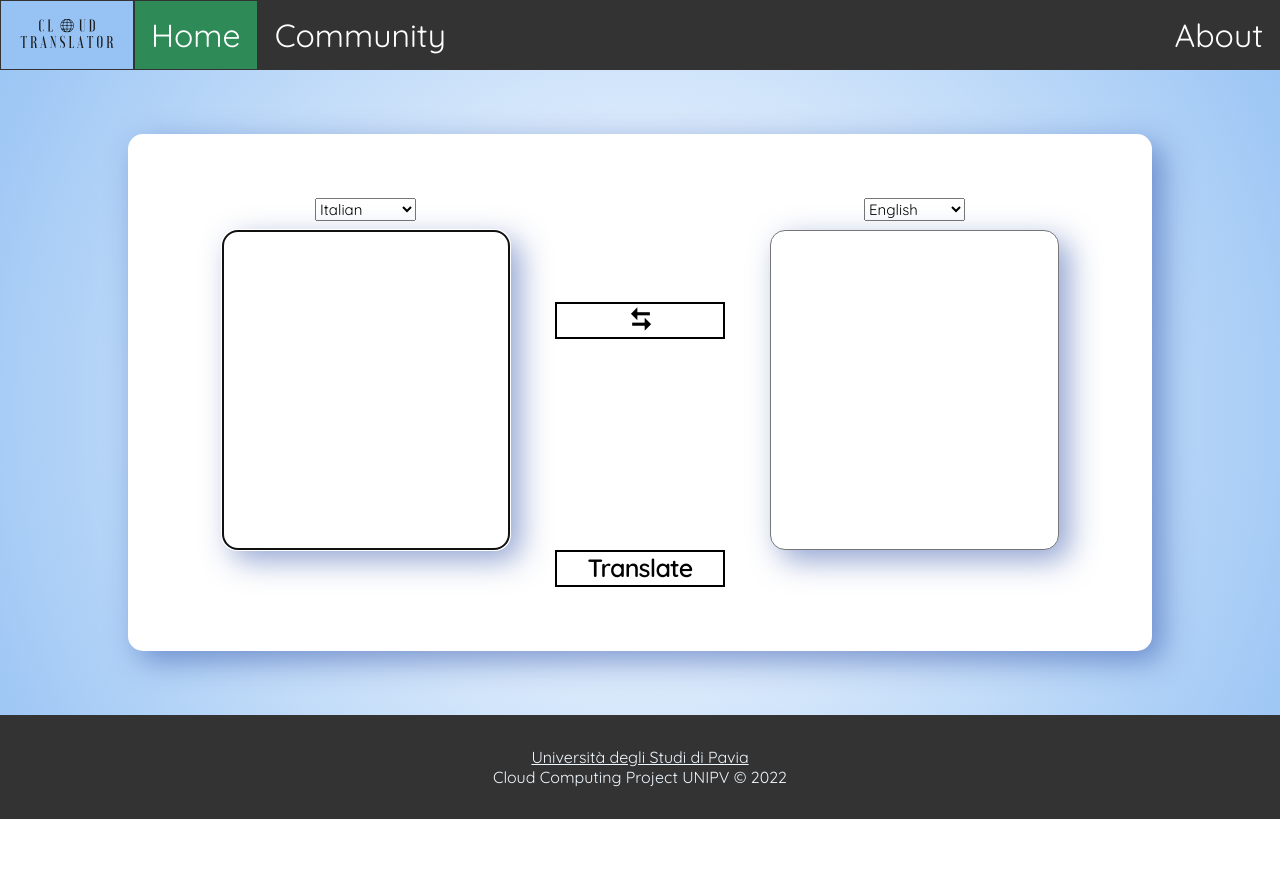
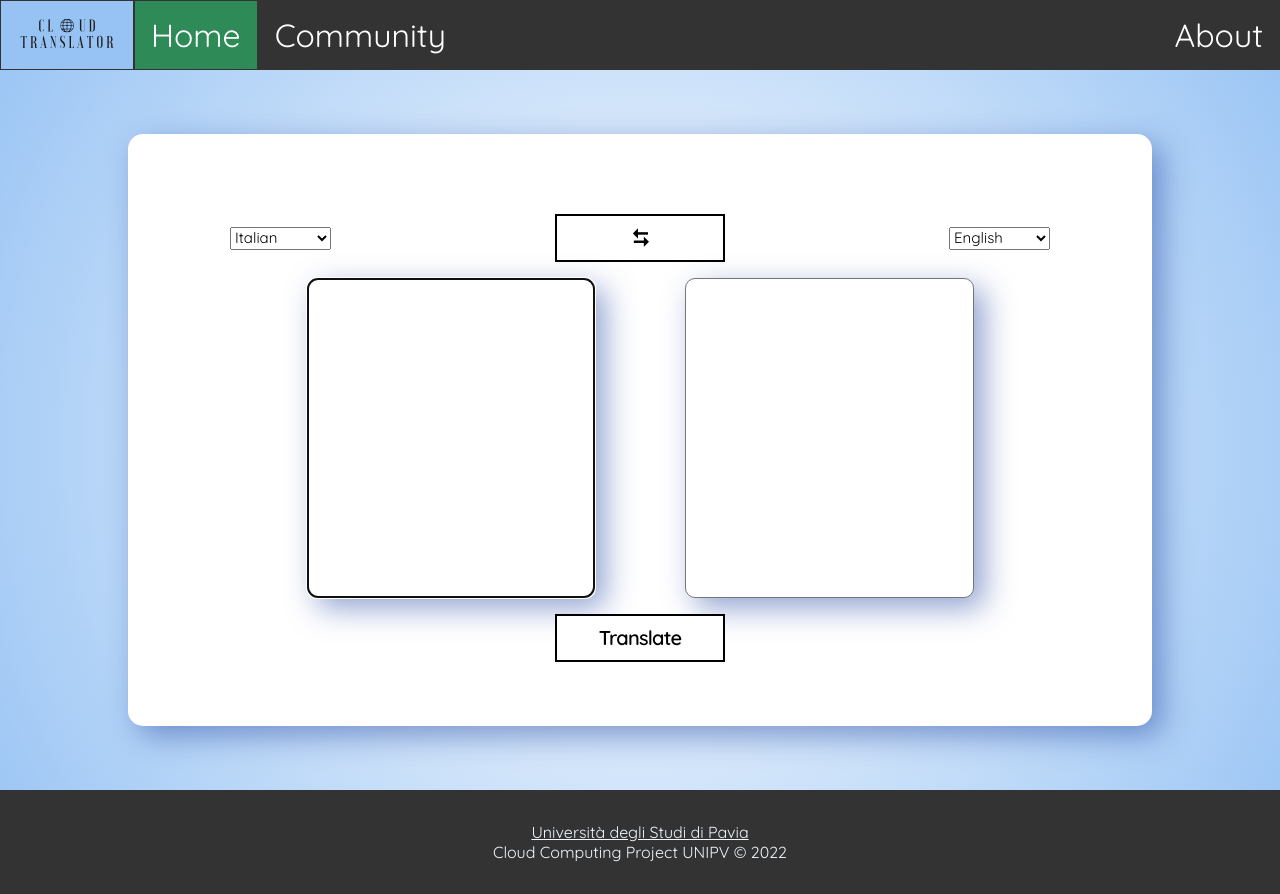
Before and after one commit to aiman-al-masoud/translator-cloud-project, a Flask app: page / in a window 1280 px wide. Before the commit the page ends 819 px from the top, so only its background shows below. Run offline with Flask 2, Linux system fonts and the light colour scheme.

Commit message:
merge of davide + fra

```diff
--- a/src/static/css/index.css
+++ b/src/static/css/index.css
@@ -4,7 +4,7 @@
 }
 
 body {
-    margin: 0; padding: 0;
+    margin: 0;
     font-family: Quicksand;
     /*background-image: linear-gradient(265deg,#97c3f4 2%,#e2eef2 55%,#fff 95%);*/
     background: rgb(255,255,255);
@@ -91,29 +91,36 @@ ul.topnav li.right {float: right;}
     width: 30%;
     min-height: 15em;
     resize: none;
-    border-radius: 15px;
+    border-radius: 10px;
     padding: 1%;
     box-shadow: 10px 10px 30px rgb(35 71 163 / 50%);
 }
 
-.complex .line1 {
+#from_text {
+  margin-right: 5%;
+}
+
+#to_text {
+  margin-left: 5%;
+}
+
+.complex .selects_line {
   display: flex;
   justify-content: center;
-  margin-bottom: 1%;
+  align-items: center;
 }
 
-.complex .line {
+.complex .textareas_line {
   display: flex;
   justify-content: center;
 }
 
-.invert {
+/* #invert {
   margin-left: 5%;
   margin-right: 5%;
-  margin-top: 8%;
-}
+} */
 
-.translate {
+.button {
   align-items: center;
   background-color: #fff;
   border: 2px solid #000;
@@ -123,15 +130,15 @@ ul.topnav li.right {float: right;}
   display: inline-flex;
   fill: #000;
   font-family: Quicksand;
-  font-size: 25px;
+  font-size: 20px;
   font-weight: 600;
-  height: 10%;
+  height: 48px;
   justify-content: center;
   letter-spacing: -.8px;
   line-height: 24px;
-  min-width: 5%;
+  min-width: 140px;
   outline: 0;
-  padding: 0.5%;
+  padding: 0 17px;
   text-align: center;
   text-decoration: none;
   transition: all .3s;
@@ -140,19 +147,19 @@ ul.topnav li.right {float: right;}
   touch-action: manipulation;
 }
 
-.translate:focus {
+.button:focus {
   color: #06f;
   fill: #06f;
   border-color: #06f;
 }
 
-.translate:hover {
+.button:hover {
   border-color: #06f;
   color: #06f;
   fill: #06f;
 }
 
-.translate:active {
+.button:active {
   border-color: #06f;
   color: #06f;
   fill: #06f;
@@ -175,7 +182,7 @@ a.aliceblue {
 }
 
 @media (min-width: 768px) {
-  .translate {
+  .button {
     min-width: 170px;
   }
 }
--- a/src/templates/index.html
+++ b/src/templates/index.html
@@ -14,12 +14,12 @@
   <ul class="topnav">
     <li><a class="logo" title="Home" href="/"><img src="static/res/logoCloudTranslatorSvg.svg"></a></li>
     <li><a class="active" href="/">Home</a></li>
-    <li><a href="community">Community</a></li>
-    <li class="right"><a href="about">About</a></li>
+    <li><a href="community.html">Community</a></li>
+    <li class="right"><a href="about.html">About</a></li>
   </ul>
 
   <div class="complex">
-    <div class="line1">
+    <p class="selects_line">
       <select id="from" name="from" class="from" data-placeholder="Choose a Language...">
         <option value="AR">Arabic</option>
         <option value="AZ">Azerbaijani</option>
@@ -53,6 +53,8 @@
         <option value="UK">Ukrainian</option>
       </select>
 
+      <button type="button" name="invert" id="invert" class= "button"><i class="ri-arrow-left-right-fill"></i></button>
+
       <select id="to" name="to" class="to" data-placeholder="Choose a Language...">
         <option value="AR">Arabic</option>
         <option value="AZ">Azerbaijani</option>
@@ -85,14 +87,13 @@
         <option value="TR">Turkish</option>
         <option value="UK">Ukrainian</option>
       </select>
-    </div>
+    </p>
 
-    <div class="line">
+    <p class="textareas_line">
       <textarea id="from_text" name="name"></textarea>
-      <button type="button" name="invert" id="invert" class= "invert translate"><i class="ri-arrow-left-right-fill"></i></button>
       <textarea id="to_text" class="to_text" name="to_text"></textarea><br>
-    </div>
-    <input type="button" id="translate" class="translate" name="translate" value="Translate">
+    </p>
+    <input type="button" id="translate" class="button" name="translate" value="Translate">
   </div>
 
   <footer id="footer">
```
